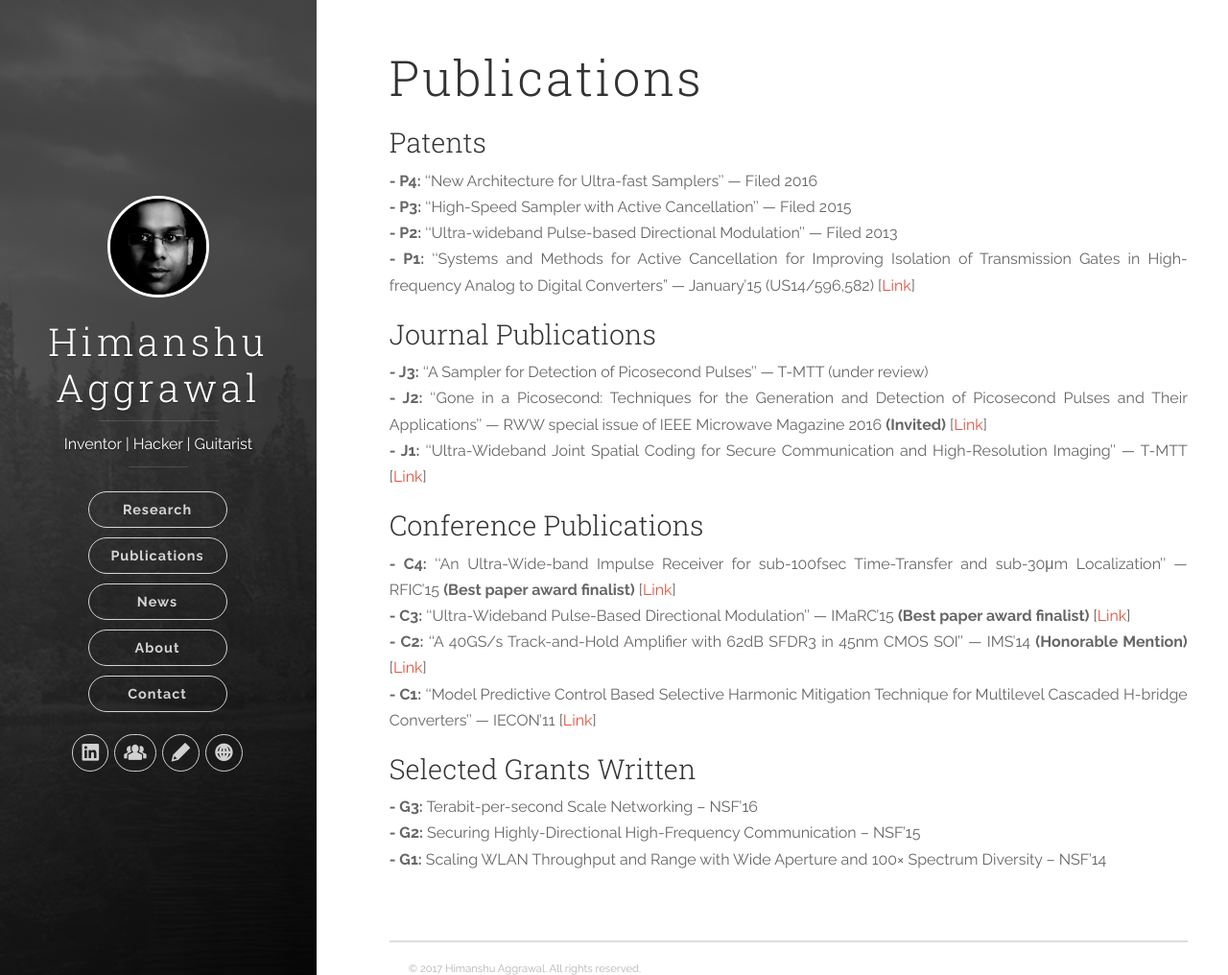
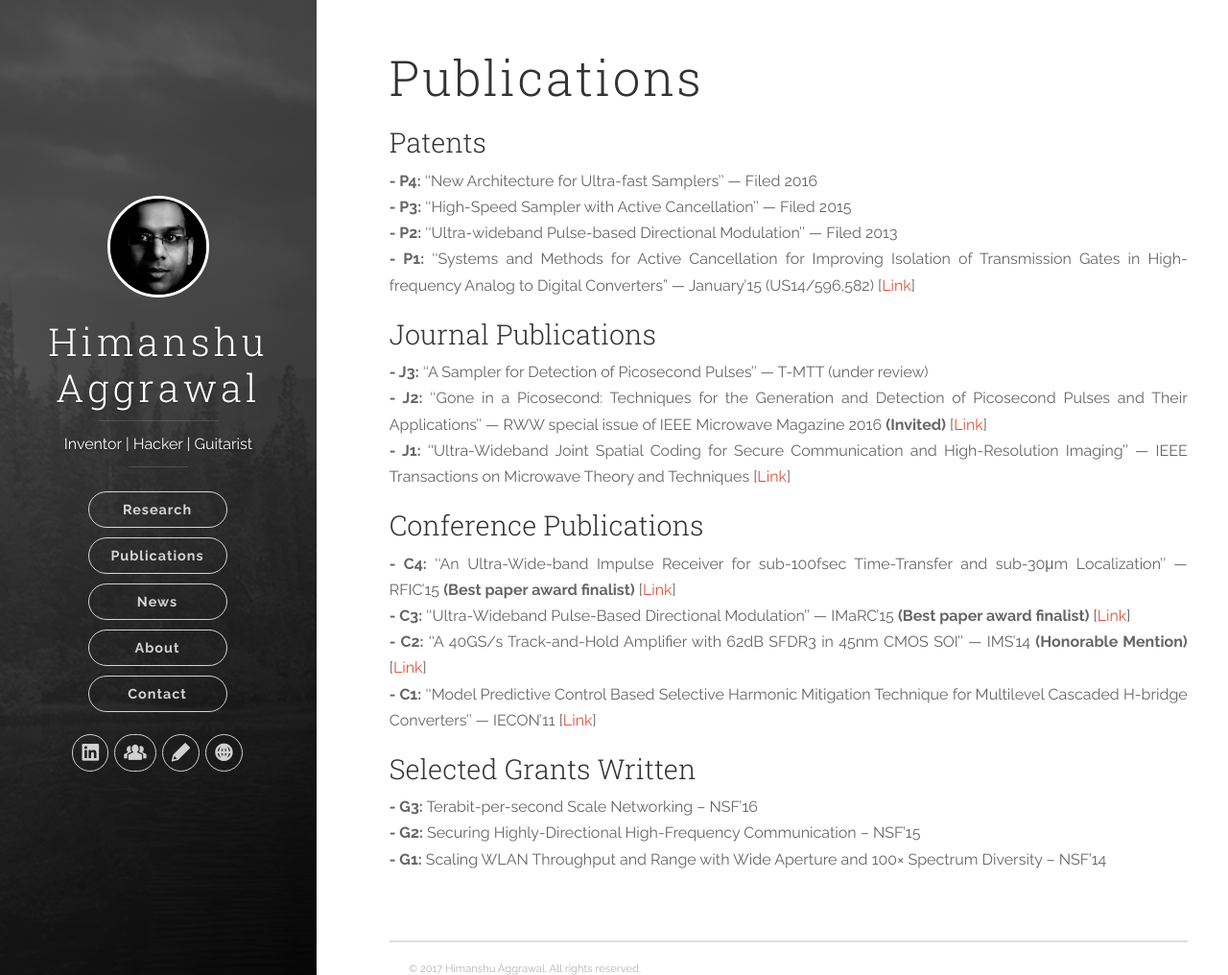
Before and after one commit to ahimanshu13/ahimanshu13.github.io, a Jekyll site: the page built from publications/index.md, in a window 1280 px wide and 1016 px high. Shown: the whole window at 96% size. Built offline with Jekyll 4.4.1, drawn with Linux system fonts in a browser that asks for light colours; nearby versions of some CDN libraries.

```diff
--- a/publications/index.md
+++ b/publications/index.md
@@ -16,7 +16,7 @@
 
 **- J3:** ''A Sampler for Detection of Picosecond Pulses'' --- T-MTT (under review)<br>
 **- J2:** ''Gone in a Picosecond: Techniques for the Generation and Detection of Picosecond Pulses and Their Applications'' ---  RWW special issue of IEEE Microwave Magazine 2016  **(Invited)** [[Link](http://ieeexplore.ieee.org/stamp/stamp.jsp?arnumber=7741026){:target="_blank"}]<br>
-**- J1:** ''Ultra-Wideband Joint Spatial Coding for Secure Communication and High-Resolution Imaging'' --- T-MTT [[Link](http://ieeexplore.ieee.org/document/7862246/){:target="_blank"}]<br>
+**- J1:** ''Ultra-Wideband Joint Spatial Coding for Secure Communication and High-Resolution Imaging'' ---  IEEE Transactions on Microwave Theory and Techniques [[Link](http://ieeexplore.ieee.org/document/7862246/){:target="_blank"}]<br>
 
 
 ### Conference Publications
```
